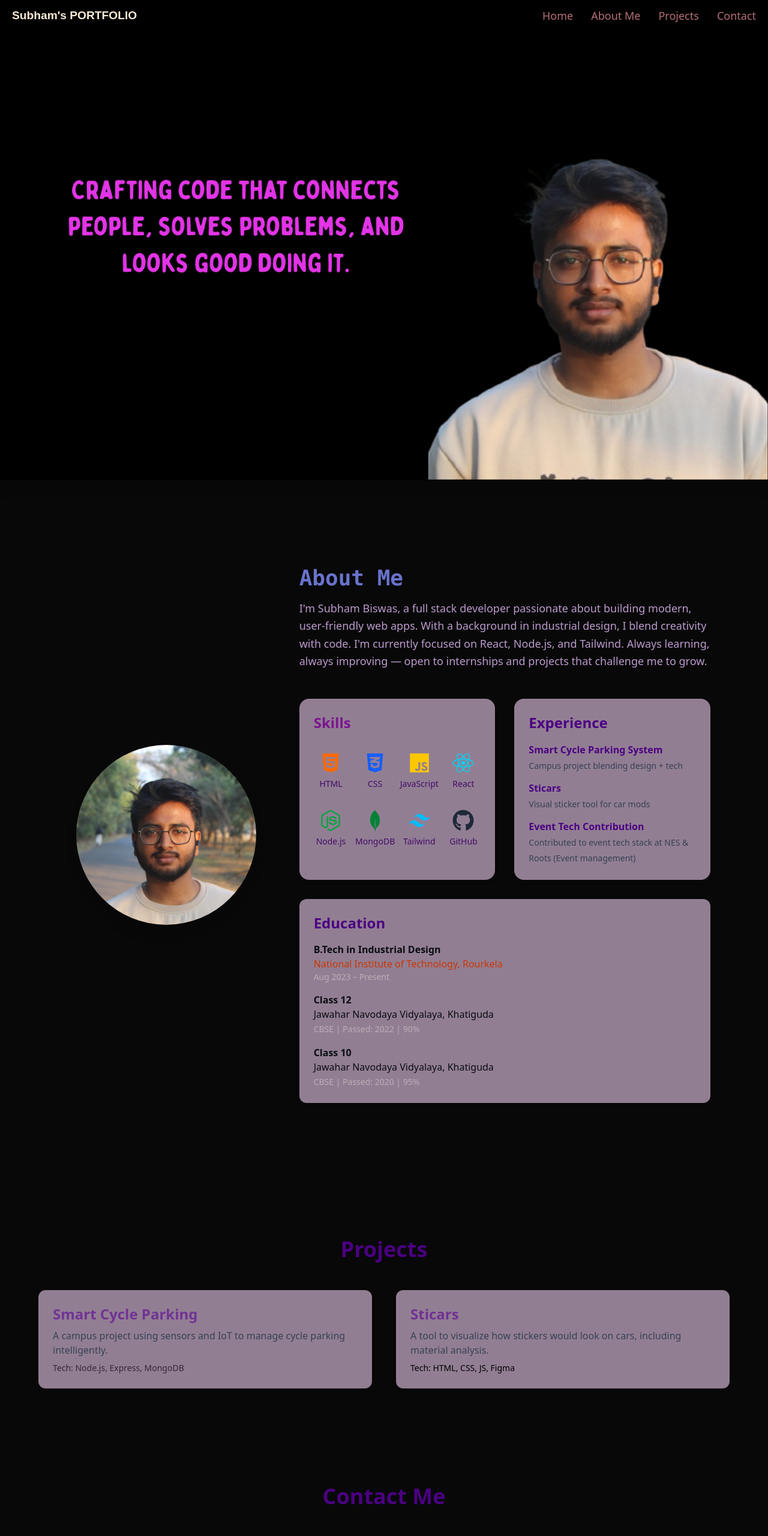
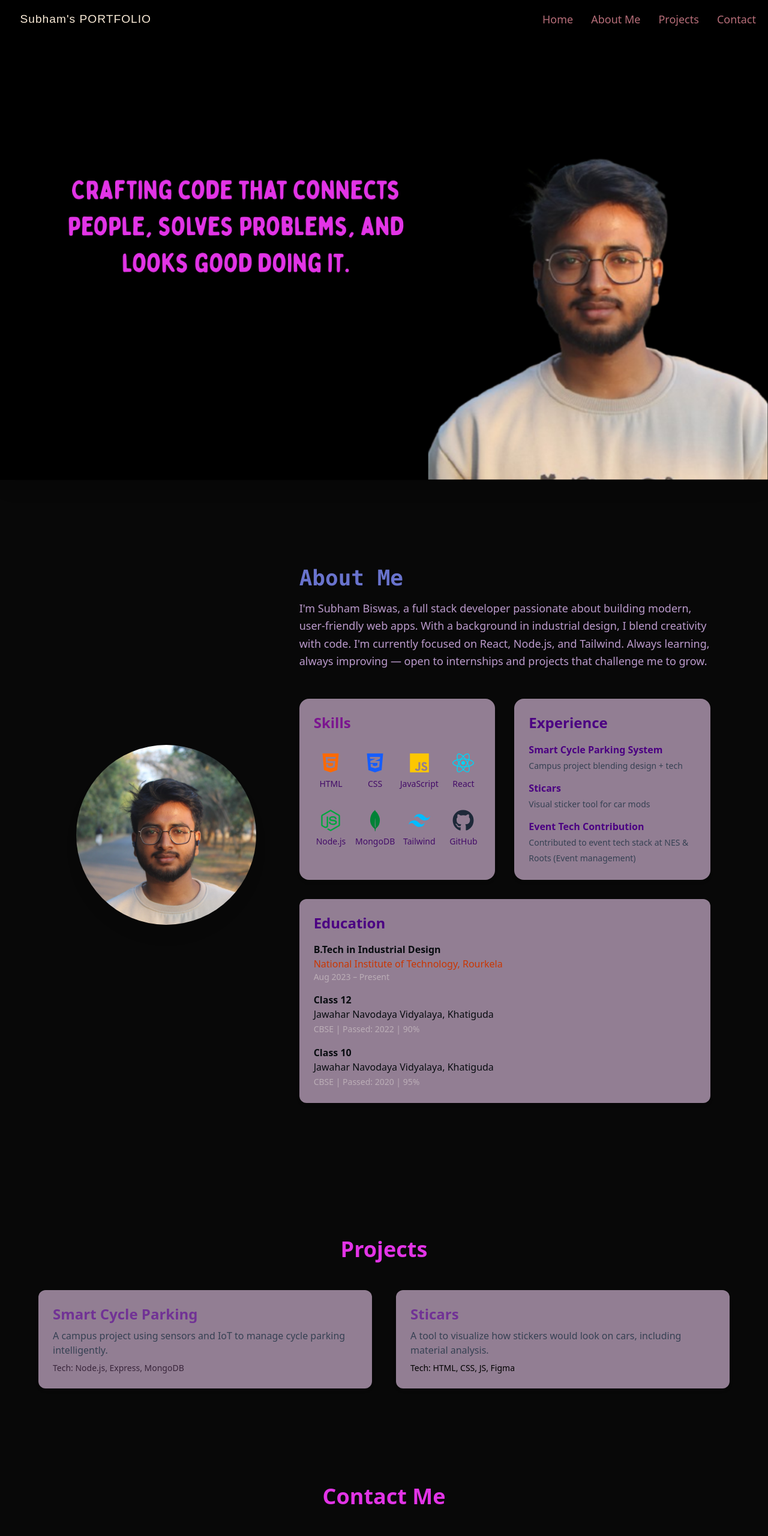
Before and after one commit to Subham044556/Portfolio, a React (Vite) app: page / in a window 1280 px wide. Shown: the top 2561 px of the page at 60% size. Built offline with nearby package versions, Linux system fonts and the light colour scheme.

Commit message:
enhance site branding styles and improve navbar layout

```diff
--- a/src/App.jsx
+++ b/src/App.jsx
@@ -299,7 +299,7 @@ function App() {
       {/* ===== Projects Section ===== */}
       <section className="py-20 px-6 md:px-16 " id="projects">
         <h2
-          className="text-4xl font-bold text-center text-[#4b0082] mb-12"
+          className="text-4xl font-bold text-center text-[#e234e6] mb-12"
           data-aos="fade-up"
         >
           Projects
@@ -338,7 +338,7 @@ function App() {
       {/* ===== Contact Section ===== */}
       <section className="py-20 px-6 md:px-16 " id="contact">
         <h2
-          className="text-4xl font-bold text-center text-[#4b0082] mb-12"
+          className="text-4xl font-bold text-center text-[#e234e6] mb-12"
           data-aos="fade-up"
         >
           Contact Me
--- a/src/index.css
+++ b/src/index.css
@@ -41,9 +41,17 @@ body{
 
 /* Branding */
 .site-name {
-  color: #ffffff;
-  font-size: 1.5rem;
-  font-weight: 600;
+  color: #fff;
+  font-size: clamp(1.4rem, 2.5vw, 2.4rem);
+  font-weight: 400;
+  letter-spacing: 1px;
+  padding: 0.3em 0.7em;
+  text-align: left;
+  font-family: 'Segoe UI', 'Arial', sans-serif;
+  text-shadow: 0 2px 8px rgba(0,0,0,0.25);
+  white-space: nowrap; /* Ensure single line */
+  overflow: hidden;
+  text-overflow: ellipsis;
 }
 
 /* Nav menu */
```
